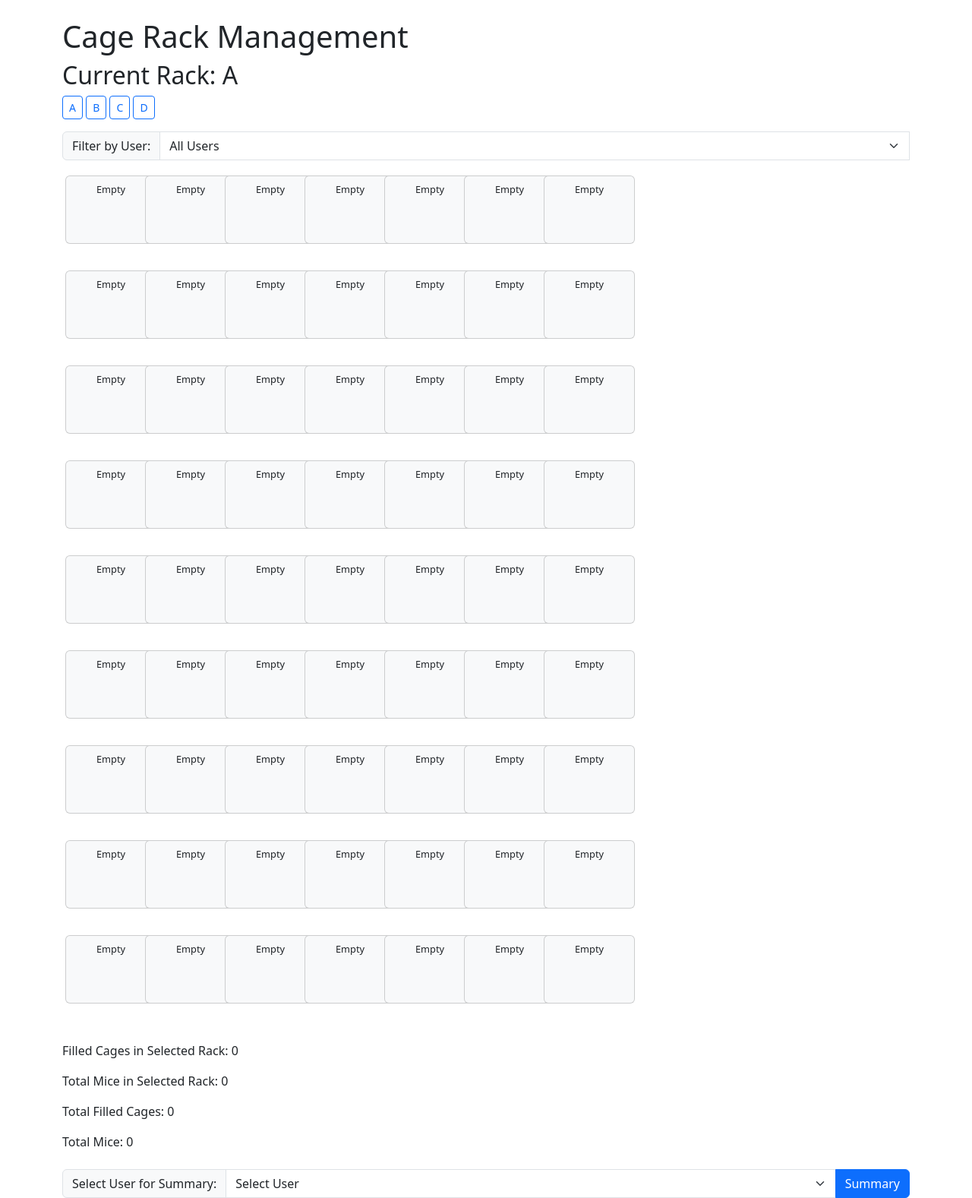
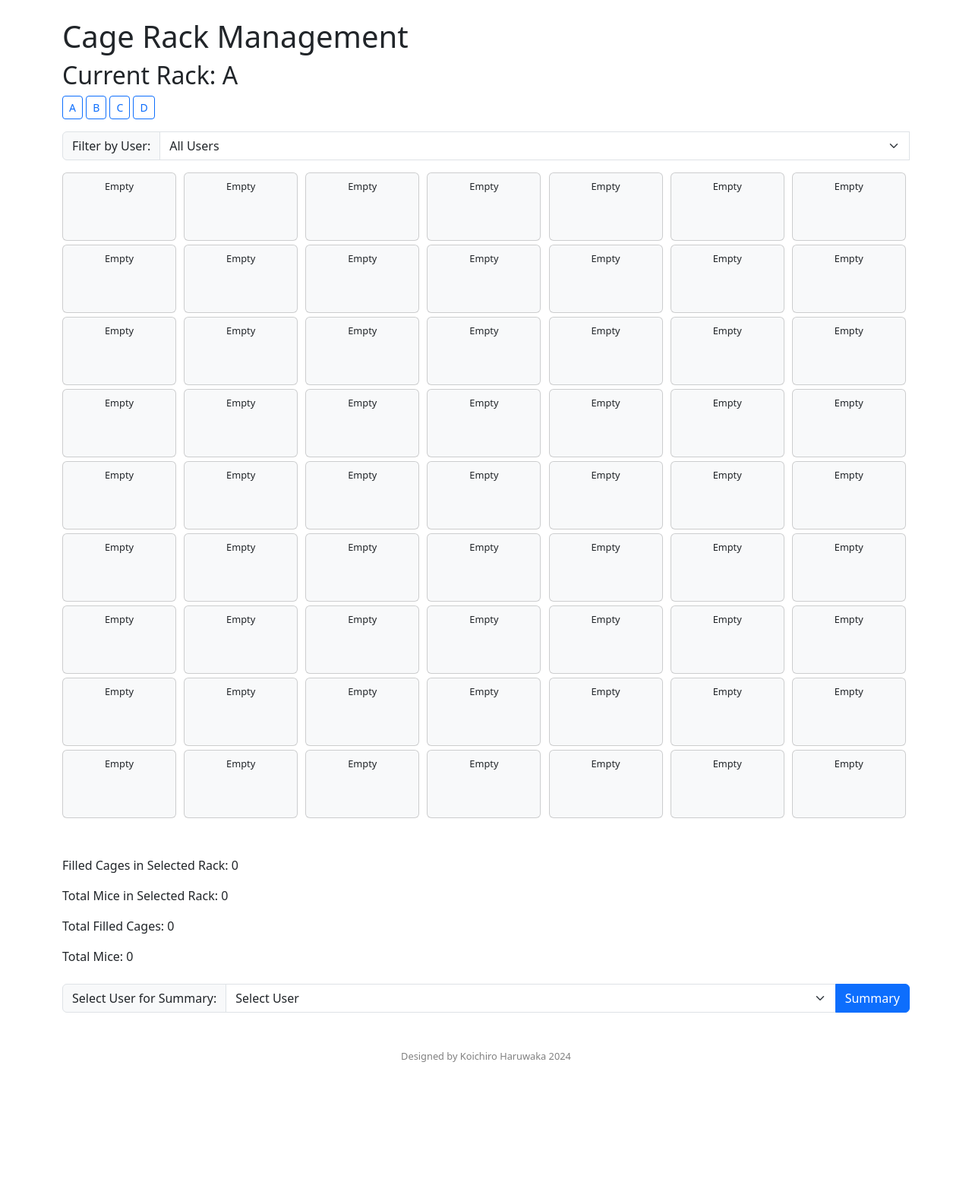
Before and after one commit to KoichiroHaruwaka/Cage_management_flask, a Flask app: page / in a window 1280 px wide. Shown: the whole page at 76% size. After the commit the page ends 1398 px from the top, so only its background shows below. Run offline with Flask 3, Linux system fonts and the light colour scheme; parts of the project's set-up code (start-up, migrations or seed data) failed here and were passed over; some libraries are stand-ins or nearby versions.

Commit message:
Update index.html

```diff
--- a/templates/index.html
+++ b/templates/index.html
@@ -7,14 +7,35 @@
     <link href="https://cdn.jsdelivr.net/npm/bootstrap@5.3.0/dist/css/bootstrap.min.css" rel="stylesheet">
     <!-- Font Awesome CSS（アイコン用、必要に応じて） -->
     <link rel="stylesheet" href="https://cdnjs.cloudflare.com/ajax/libs/font-awesome/6.0.0/css/all.min.css">
+    <!-- SortableJS と Swap プラグイン -->
+    <script src="https://cdn.jsdelivr.net/npm/sortablejs@1.15.0/Sortable.min.js"></script>
+    <script src="https://cdn.jsdelivr.net/npm/sortablejs@1.15.0/plugins/Swap/Swap.min.js"></script>
     <style>
+        /* グリッドの設定 */
+        .cage-grid {
+            display: grid;
+            grid-template-columns: repeat(auto-fill, minmax(150px, 1fr));
+            gap: 5px;
+            margin-bottom: 50px; /* フッターとの間に余白を追加 */
+        }
         /* カード全体の固定サイズを設定 */
         .card {
-            width: 120px;  /* 固定幅 */
-            height: 90px; /* 固定高さ */
+            width: 150px;  /* 固定幅 */
+            height: 90px;  /* 固定高さ */
             text-align: center;
             cursor: pointer;
             overflow: hidden; /* 内容があふれた場合に隠す */
+        }
+        /* レスポンシブ対応 */
+        @media (max-width: 768px) {
+            .card {
+                width: calc(100% / 4 - 10px); /* 4列表示 */
+            }
+        }
+        @media (max-width: 576px) {
+            .card {
+                width: calc(100% / 2 - 10px); /* 2列表示 */
+            }
         }
         /* カード内のテキストを折り返す */
         .card-body {
@@ -33,12 +54,13 @@
             overflow: hidden;
             text-overflow: ellipsis;
         }
-        /* グリッドの設定 */
-        .cage-grid {
-            display: grid;
-            grid-template-columns: repeat(7, 100px); /* 7列、各列の幅100px */
-            grid-template-rows: repeat(9, 120px);    /* 9行、各行の高さ120px */
-            gap: 5px; /* カード間のスペース */
+        /* フッターのスタイル */
+        footer {
+            text-align: center;
+            color: gray;
+            font-size: 0.8rem;
+            margin-top: 30px;
+            margin-bottom: 10px;
         }
     </style>
 </head>
@@ -71,14 +93,14 @@
                 {% for col in range(7) %}
                     {% set cage = cages | selectattr('row', 'equalto', row) | selectattr('col', 'equalto', col) | first %}
                     {% if cage %}
-                        <div class="card text-white bg-success m-1" data-row="{{ row }}" data-col="{{ col }}" onclick="location.href='{{ url_for('cage_detail', rack=current_rack, row=row, col=col) }}'">
+                        <div class="card text-white bg-success" data-row="{{ row }}" data-col="{{ col }}" onclick="location.href='{{ url_for('cage_detail', rack=current_rack, row=row, col=col) }}'">
                             <div class="card-body p-2">
                                 <h5 class="card-title" title="{{ cage['cage_id'] }}">{{ cage['cage_id'] }}</h5>
                                 <p class="card-text" title="{{ cage['user'] }} {{ cage['strain'] }}">{{ cage['user'] }}<br>{{ cage['strain'] }}</p>
                             </div>
                         </div>
                     {% else %}
-                        <div class="card bg-light m-1" data-row="{{ row }}" data-col="{{ col }}" onclick="location.href='{{ url_for('cage_detail', rack=current_rack, row=row, col=col) }}'">
+                        <div class="card bg-light" data-row="{{ row }}" data-col="{{ col }}" onclick="location.href='{{ url_for('cage_detail', rack=current_rack, row=row, col=col) }}'">
                             <div class="card-body p-2">
                                 <p class="card-text">Empty</p>
                             </div>
@@ -95,7 +117,7 @@
             <p>Total Mice: {{ total_mice_all }}</p>
         </div>
         <!-- ユーザーサマリー -->
-        <div class="mt-4">
+        <div class="mt-4 mb-5">
             <form action="{{ url_for('summary') }}" method="get">
                 <div class="input-group">
                     <label class="input-group-text" for="summary_user">Select User for Summary:</label>
@@ -120,8 +142,10 @@
             {% endif %}
         {% endwith %}
     </div>
-    <!-- SortableJS -->
-    <script src="https://cdn.jsdelivr.net/npm/sortablejs@1.15.0/Sortable.min.js"></script>
+    <!-- フッター -->
+    <footer>
+        Designed by Koichiro Haruwaka 2024
+    </footer>
     <!-- CSRFトークンを取得 -->
     <script>
         var csrfToken = '{{ csrf_token() }}';
@@ -133,19 +157,25 @@
 
         var sortable = Sortable.create(el, {
             animation: 150,
+            swap: true, // Swap プラグインを有効化
+            swapClass: 'swap-highlight',
             onEnd: function (evt) {
                 var itemEl = evt.item;  // ドラッグされた要素
-                var newIndex = evt.newIndex;  // 新しいインデックス
+                var targetEl = evt.swapItem;  // 入れ替え対象の要素
 
-                // 新しい位置の行と列を計算
-                var newRow = Math.floor(newIndex / totalCols);
-                var newCol = newIndex % totalCols;
+                if (!targetEl) {
+                    // 入れ替え対象がない場合は何もしない
+                    return;
+                }
 
                 var oldRow = itemEl.getAttribute('data-row');
                 var oldCol = itemEl.getAttribute('data-col');
 
+                var newRow = targetEl.getAttribute('data-row');
+                var newCol = targetEl.getAttribute('data-col');
+
                 // サーバーに位置変更を通知
-                fetch('{{ url_for('move_cage') }}', {
+                fetch('{{ url_for('swap_cages') }}', {
                     method: 'POST',
                     headers: {
                         'Content-Type': 'application/json',
@@ -153,16 +183,16 @@
                     },
                     body: JSON.stringify({
                         'rack': '{{ current_rack }}',
-                        'old_row': oldRow,
-                        'old_col': oldCol,
-                        'new_row': newRow,
-                        'new_col': newCol
+                        'source_row': oldRow,
+                        'source_col': oldCol,
+                        'target_row': newRow,
+                        'target_col': newCol
                     })
                 }).then(response => {
                     if (response.ok) {
                         location.reload();
                     } else {
-                        alert('Failed to move cage.');
+                        alert('Failed to swap cages.');
                     }
                 });
             }
```
